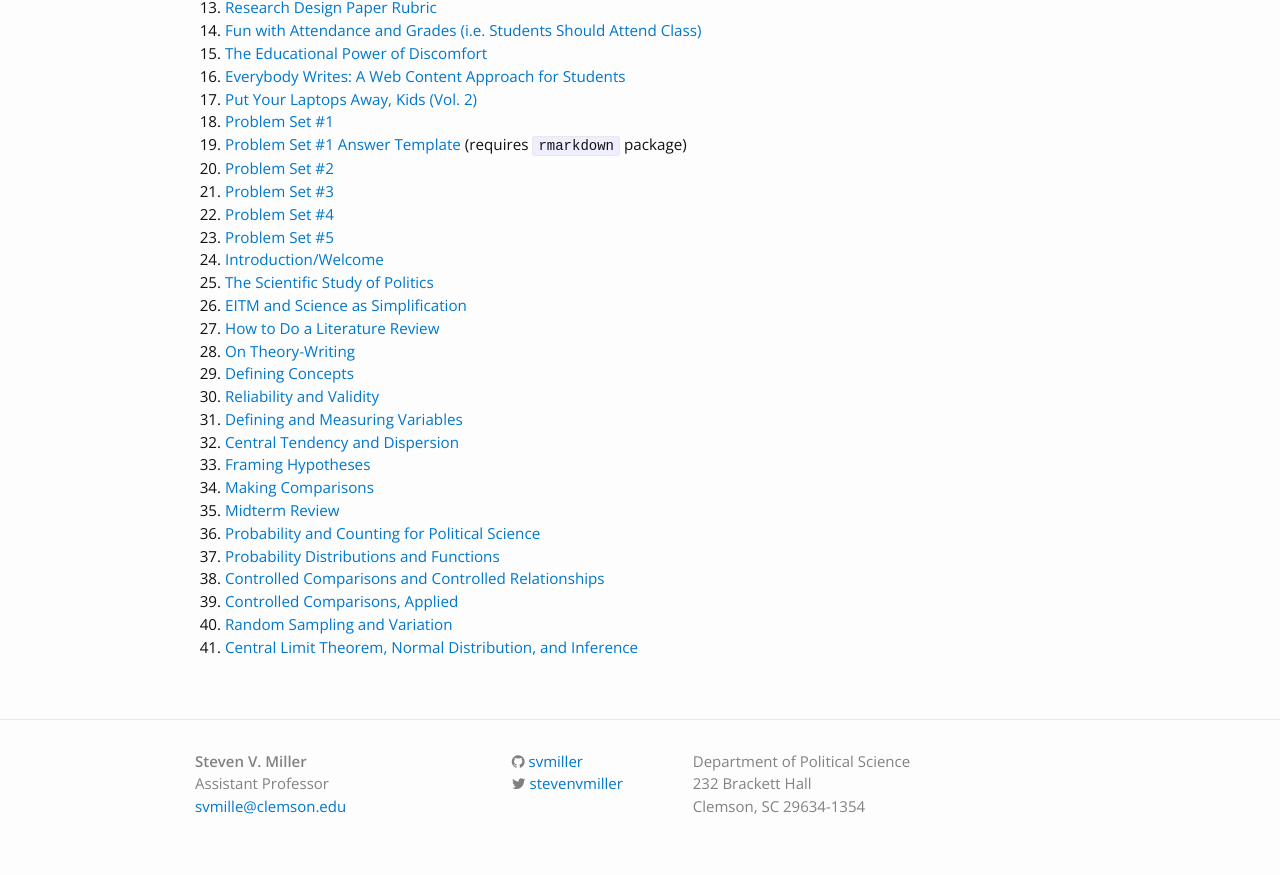
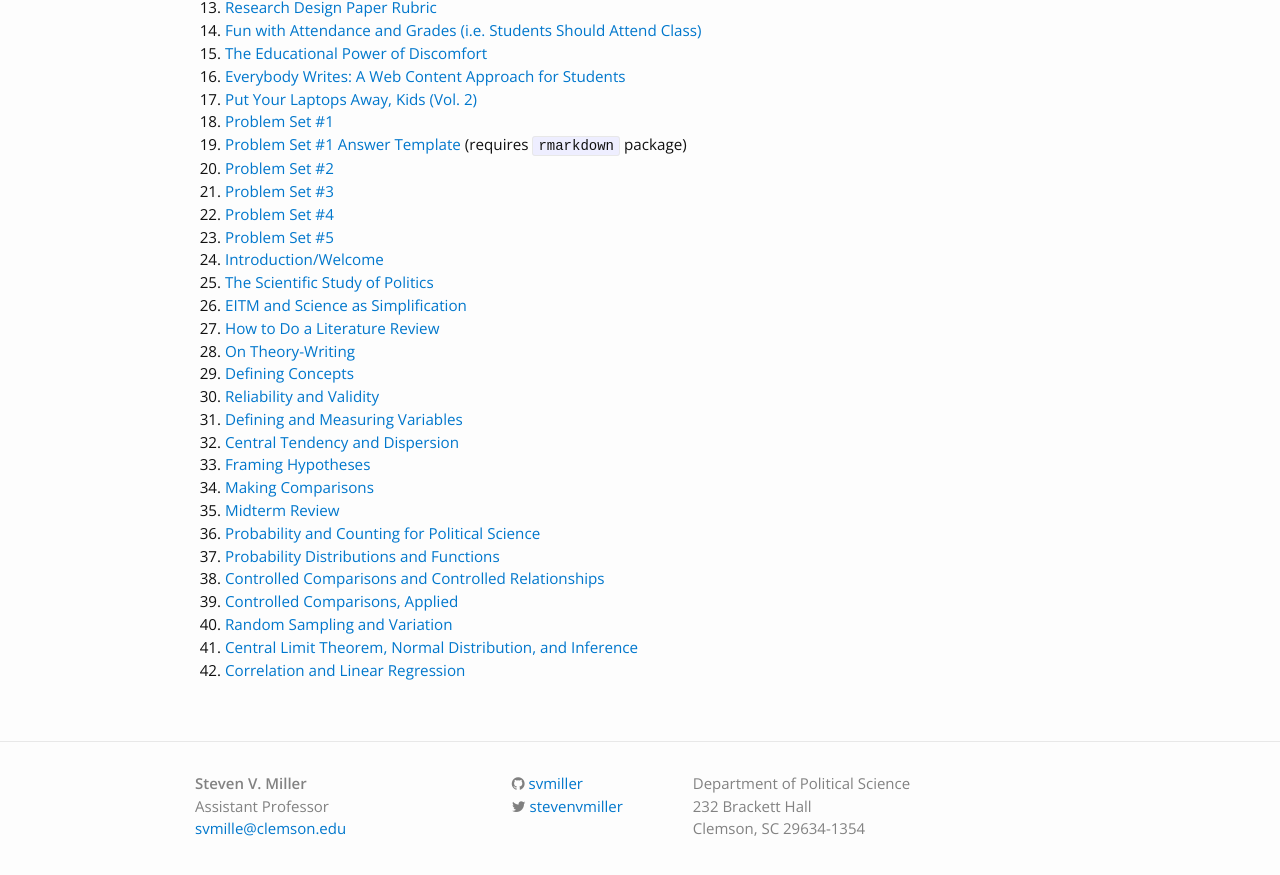
Before and after one commit to svmiller/svmiller.github.io, a Jekyll site: the page built from teaching/posc-3410.md, in a window 1280 px wide and 900 px high, scrolled down 1418 px. Shown: the top 875 px of the window. Built offline with Jekyll 4.4.1, drawn with Linux system fonts in a browser that asks for light colours; nearby versions of some CDN libraries; some web fonts are replaced.

Commit message:
add lecture for 04.04.2017

```diff
--- a/teaching/posc-3410.md
+++ b/teaching/posc-3410.md
@@ -68,6 +68,7 @@ March 26: We're having a schedule update in light of the instructor's illness, s
 39. [Controlled Comparisons, Applied](https://www.dropbox.com/s/mlfkayox07r4q9g/posc3410-lecture-controlled-comparison-2.pdf?dl=0)
 40. [Random Sampling and Variation](https://www.dropbox.com/s/w4r7j3tpgkm440h/posc3410-lecture-random-sampling-variation.pdf?dl=0)
 41. [Central Limit Theorem, Normal Distribution, and Inference](https://www.dropbox.com/s/xik3n8cs9xe9i5q/posc3410-lecture-clt-nd-inference.pdf?dl=0)
+42. [Correlation and Linear Regression](https://www.dropbox.com/s/z7cbv9oqtvoguq8/posc3410-lecture-correlation-linear-regression.pdf?dl=0)
 
 <!--
 23. [Introduction/Welcome](https://www.dropbox.com/s/baratz98onphaa3/posc3410-lecture-syllabus-day.pdf?dl=0)
```
